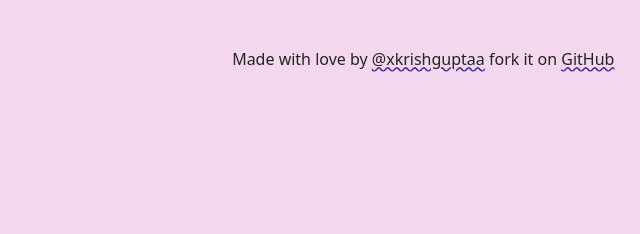
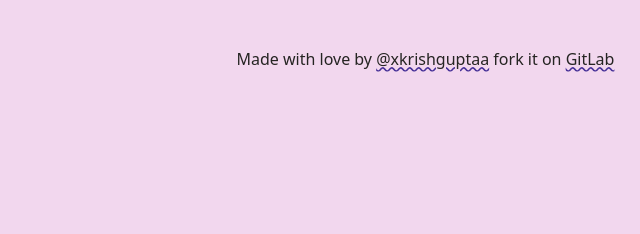
Before and after one commit to kkrishguptaa/border-radius-previewer, a plain HTML site: page src/index.html in a window 1280 px wide. Shown: the top 234 px of the page, 640-1280 px from the left. Drawn offline with Linux system fonts and the light colour scheme.

Commit message:
fix: typo github -> gitlab

```diff
--- a/src/index.html
+++ b/src/index.html
@@ -15,7 +15,7 @@
         <nav>
             <span>Made with love by <a href="https://twitter.com/@xkrishguptaa">@xkrishguptaa</a></span>
             <span> fork it on <a
-                    href="https://gitlab.com/xkrishguptaa/Border-Radius-Previewer">GitHub</a></span>
+                    href="https://gitlab.com/xkrishguptaa/Border-Radius-Previewer">GitLab</a></span>
         </nav>
     </header>
 
```
